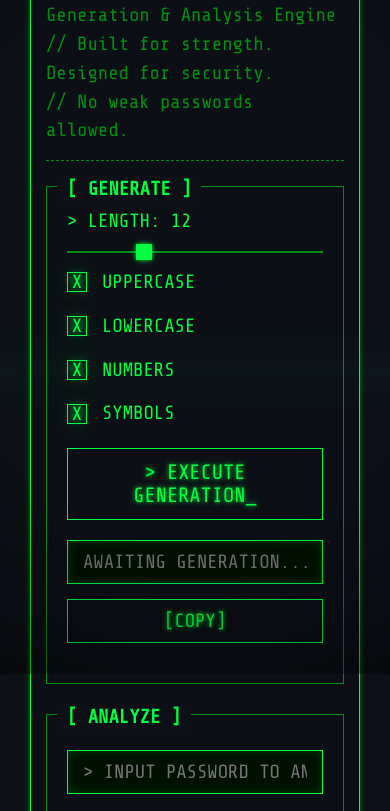
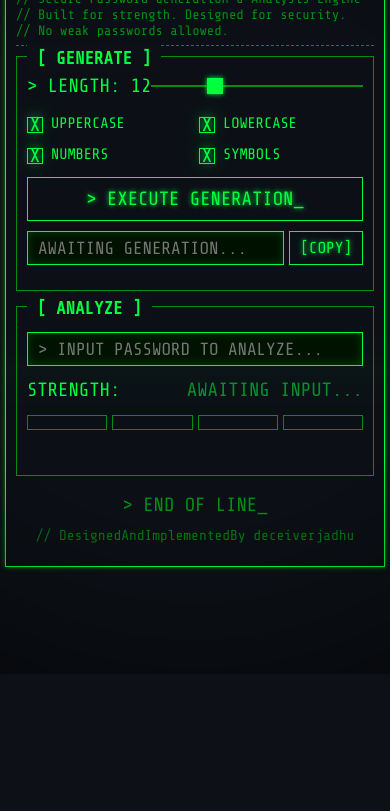
Before and after one commit to jadeenaxsel/JADHU.KEYGEN, a website: page index.html in a window 390 px wide. Shown: the part 170-981 px from the top of the page. After the commit the page ends 844 px from the top, so only its background shows below. Drawn offline with nearby package versions, Linux system fonts and the light colour scheme.

Commit message:
Optimize mobile layout to eliminate scrolling

```diff
--- a/style.css
+++ b/style.css
@@ -283,38 +283,98 @@ footer {
 
 /* Responsive Design */
 @media (max-width: 600px) {
+    body {
+        padding: 5px;
+    }
     .container {
-        padding: 20px 15px;
+        padding: 15px 10px;
         border-width: 1px;
-        margin: 10px;
+        margin: 0;
+    }
+    header {
+        margin-bottom: 10px;
+        padding-bottom: 5px;
     }
     h1 {
-        font-size: 1.8rem;
+        font-size: 1.5rem;
+    }
+    .subtitle {
+        font-size: 0.85rem;
+        line-height: 1.2;
+        margin-top: 2px;
+    }
+    .panel {
+        margin-bottom: 15px;
+        padding: 15px 10px;
     }
     h2 {
-        font-size: 1.2rem;
+        font-size: 1.1rem;
         top: -12px;
     }
+    .settings {
+        display: grid;
+        grid-template-columns: 1fr 1fr;
+        gap: 8px;
+        margin-bottom: 10px;
+    }
+    .setting-row {
+        margin-bottom: 0;
+    }
     .setting-row:not(.checkbox-row) {
-        flex-direction: column;
-        align-items: flex-start;
-        gap: 15px;
+        grid-column: span 2;
+        flex-direction: row;
+        align-items: center;
+        margin-bottom: 5px;
     }
     input[type="range"] {
+        flex-grow: 1;
+        width: auto;
+    }
+    .checkbox-label {
+        font-size: 0.95rem;
+    }
+    input[type="checkbox"] {
+        width: 16px;
+        height: 16px;
+        margin-right: 8px;
+    }
+    .display-container, .analyze-container {
+        flex-direction: row;
+        margin-bottom: 10px;
+        gap: 5px;
+    }
+    .analyze-container {
+        margin-top: 10px;
+    }
+    input[type="text"] {
+        font-size: 1.1rem;
+        padding: 6px 10px;
+    }
+    .btn {
+        width: auto;
+        margin-top: 0;
+        padding: 6px 10px;
+        font-size: 1rem;
+    }
+    .primary-btn {
+        font-size: 1.2rem;
+        padding: 10px;
+        margin-bottom: 10px !important;
         width: 100%;
     }
-    .display-container, .analyze-container {
-        flex-direction: column;
-    }
-    input[type="text"] {
-        font-size: 1.2rem;
-    }
-    .btn {
-        width: 100%;
+    .strength-meter {
         margin-top: 5px;
     }
-    .primary-btn {
-        font-size: 1.3rem;
-        padding: 12px;
+    .feedback, .crack-time {
+        margin-top: 5px;
+        font-size: 0.95rem;
+        line-height: 1.2;
+    }
+    footer {
+        margin-top: 10px;
+    }
+    footer p {
+        margin-top: 0px !important;
+        margin-bottom: 5px;
     }
 }
```
